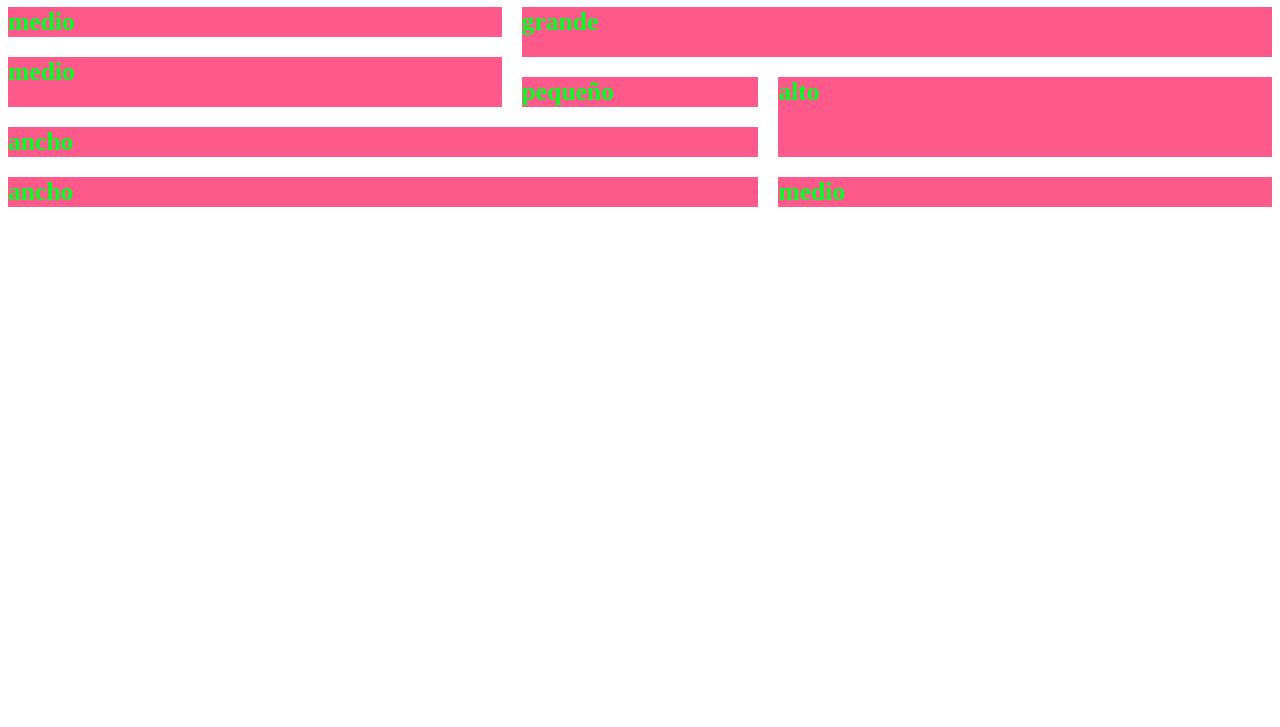
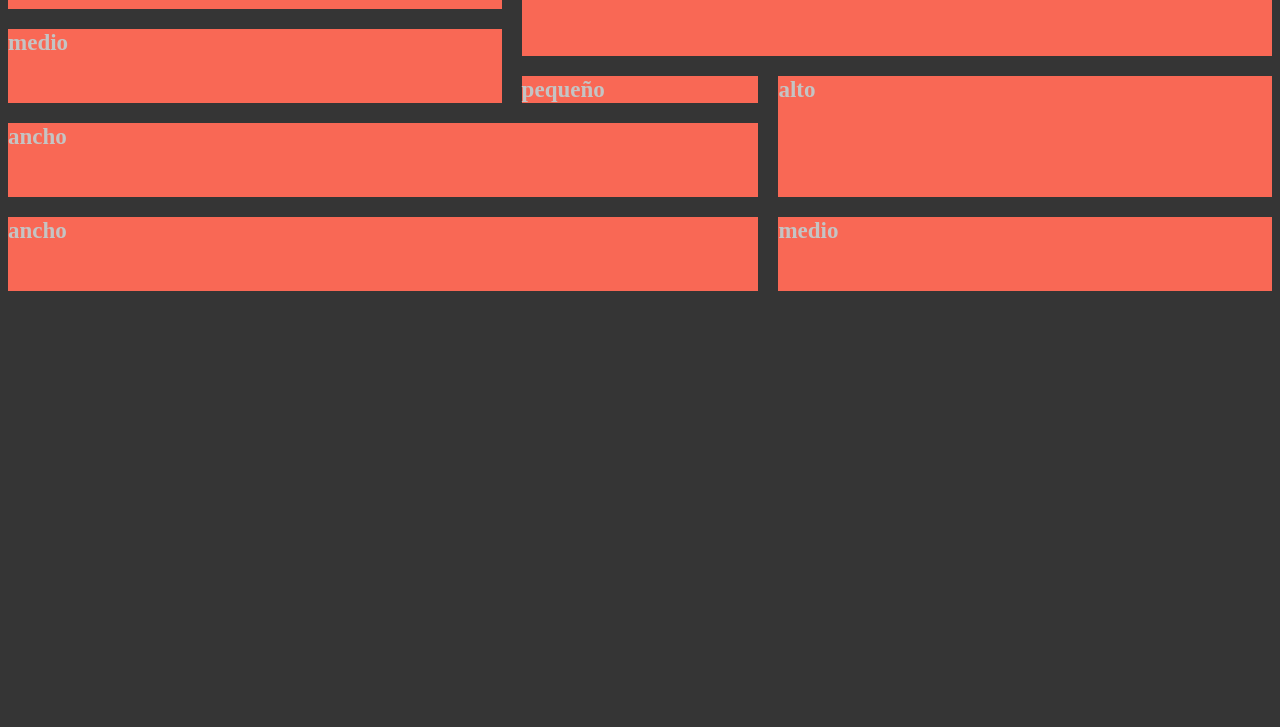
Before and after one commit to alfmongim/AlfredoMontesG.github.io, a plain HTML site: page p15.html in a window 1280 px wide. Shown: the part 73-800 px from the top of the page. Drawn offline with Linux system fonts and the light colour scheme.

Commit message:
Add files via upload

```diff
--- a/p15.html
+++ b/p15.html
@@ -1,54 +1,66 @@
 <!DOCTYPE html>
 <html lang="en">
-
 <head>
     <meta charset="UTF-8">
     <meta http-equiv="X-UA-Compatible" content="IE=edge">
     <meta name="viewport" content="width=device-width, initial-scale=1.0">
-    <title>Práctica 15</title>
+    <title>Práctica 15. portfolio</title>
+
     <style>
-        div.portfolio {
+        body{
+            background: #353535;
+            color: #c4c4c4;
+            font-size: 1.2em;
+
+        }
+
+        .portfolio{
             display: grid;
-            grid: repeat(8,1fr);
+
+            grid-template-rows: repeat(8,1fr);
             grid-template-columns: repeat(5,1fr);
-            grid-gap: 20px;
+            grid-gap:20px;
         }
-        div.portfolio-item {
-            background-color: #fd5a8b;
-            color: #00ff22;
+
+        .portfolio-item{
+            background: #f96855;
+            color: #c4c4c4;
             font-weight: 700;
-            font-size: 1.6em;
+            font-size: 1.2em;
             justify-content: center;
             align-items: center;
+        }
 
-        }
-        div.medium{
+        .medium{
             grid-row: span 2;
             grid-column: span 2;
         }
-        div.wide{
+
+        .tall{
+            grid-row: span 3;
+            grid-column: span 2;
+        }
+
+        .large{
+            grid-row: span 3;
+            grid-column: span 3;
+        }
+
+        .wide{
             grid-row: span 2;
             grid-column: span 3;
         }
-        div.large{
-            grid-row: span 3;
-            grid-column: span 3;
+
+        .small{
+            grid-row: span 1;
+            grid-column: span 1;
         }
-        div.tall{
-            grid-row: span 3;
-            grid-column: span 2
-        }
-        div.small{
-            grid-row: span 1;
-            grid-column: span 1
-        }
+
     </style>
 
-
 </head>
-
 <body>
-    <h1>Portfolio de imágenes mediante rejilla (Grid)</h1>
+    <body>
         <div class="portfolio">
              <div class="portfolio-item medium">medio</div>
               <div class="portfolio-item large">grande</div>
@@ -61,4 +73,5 @@
         </div>
     </body>
 
+</body>
 </html>
```
Lines whose indentation alone changed are shown as unchanged.
